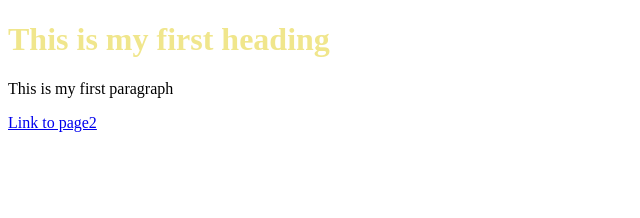
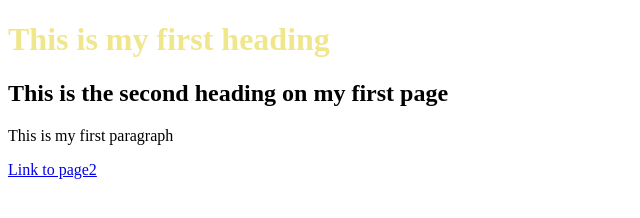
Before and after one commit to rsnyder1/exampleSite, a plain HTML site: page index.html in a window 1280 px wide. Shown: the whole page, without its empty margins (0-640 px from the left). Drawn offline with Linux system fonts and the light colour scheme.

Commit message:
added h2 to index

```diff
--- a/index.html
+++ b/index.html
@@ -7,6 +7,7 @@
 
   <body>
     <h1>This is my first heading</h1>
+    <h2>This is the second heading on my first page</h2>
     <p>This is my first paragraph</p>
     <a href="page2.html">Link to page2</a>
   </body>
```
